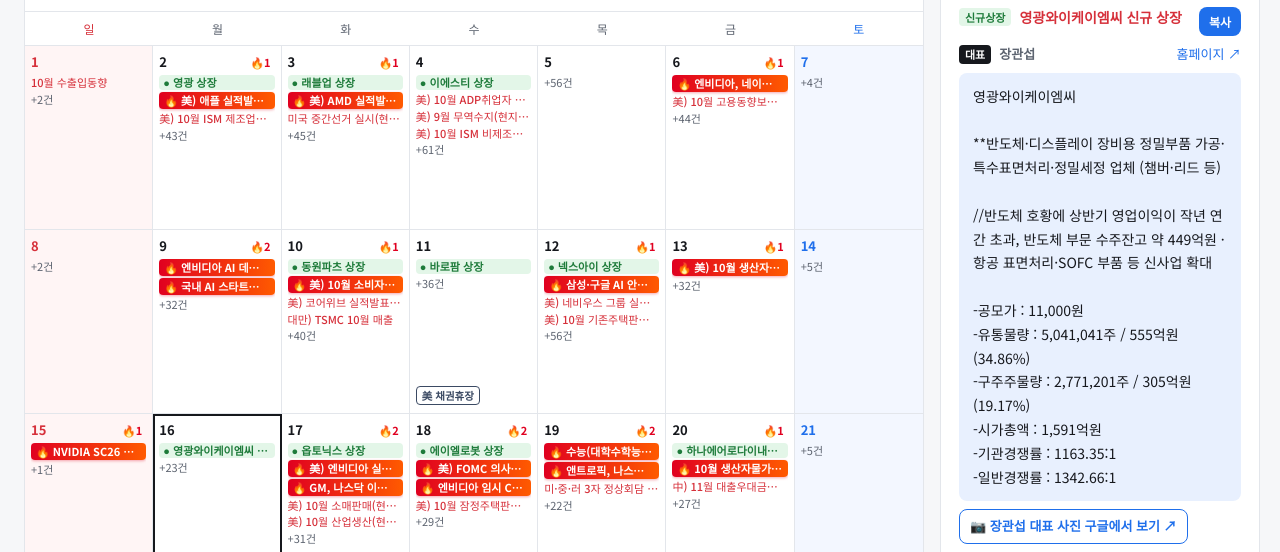
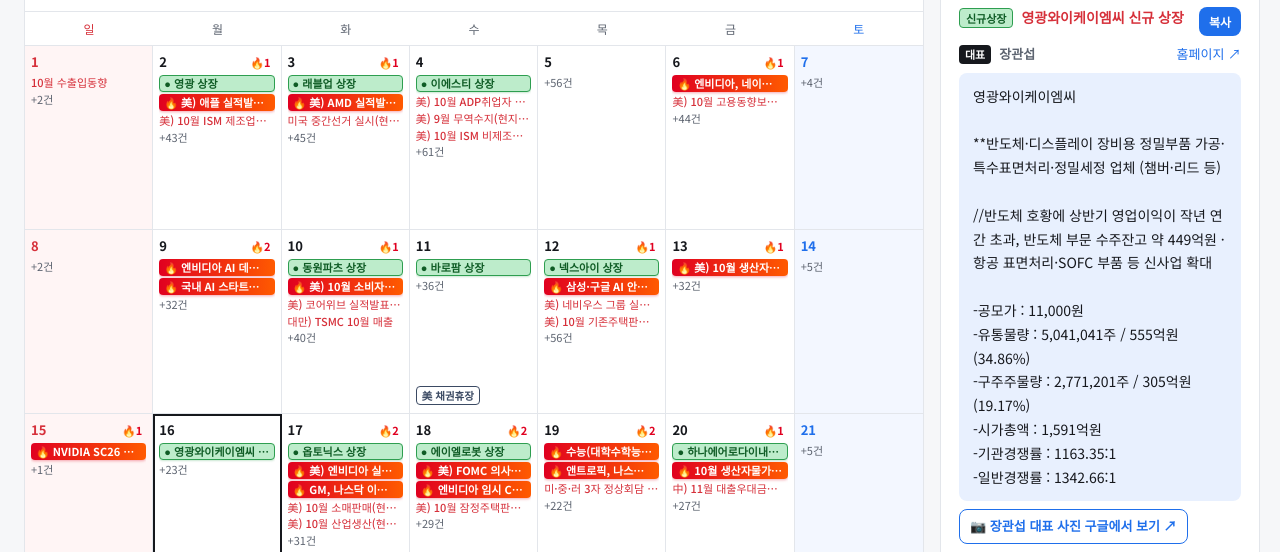
Before and after one commit to qwopw12-ui/stockcalaendar, a plain HTML site: page index.html in a window 1280 px wide. Shown: the part 227-779 px from the top of the page. Drawn offline with Linux system fonts and the light colour scheme.

Commit message:
신규상장 마크 강조 (진한 초록 테두리)
Co-Authored-By: Claude Opus 5.5 <noreply@anthropic.com>
Claude-Session: https://claude.ai/code/session_01HLTFUCJKYg752Sh7XgaDT1

```diff
--- a/index.html
+++ b/index.html
@@ -59,7 +59,7 @@ main{display:grid;grid-template-columns:900px minmax(320px,1fr);gap:16px;padding
 .legend .li{color:var(--ipo);font-weight:700;background:var(--ipo-bg);border-radius:4px;padding:0 5px;white-space:nowrap}
 .legend .lh{color:var(--hi);font-weight:500;white-space:nowrap}
 .num>span:last-child{display:flex;align-items:center}
-.mini .i{color:#1e7b3a;font-weight:700;background:#e3f6e8;border-radius:4px;padding:0 4px}
+.mini .i{color:#0f5c25;font-weight:800;background:#bdeccb;border:1px solid #2e9e50;border-radius:4px;padding:0 4px;box-shadow:0 1px 2px rgba(46,158,80,.25)}
 .side{background:var(--panel);border:1px solid var(--line);border-radius:12px;display:flex;flex-direction:column;max-height:calc(100vh - 110px);position:sticky;top:12px;align-self:start}
 .side h2{margin:0;padding:16px 18px 10px;font-size:18px;border-bottom:1px solid var(--line)}
 .side h2 small{font-weight:400;color:var(--sub);font-size:13px;margin-left:6px}
@@ -69,7 +69,7 @@ main{display:grid;grid-template-columns:900px minmax(320px,1fr);gap:16px;padding
 .item .t b{font-weight:500;flex:1}
 .item.h .t b{color:var(--hi);font-weight:700}
 .tag{font-size:11px;border-radius:4px;padding:1px 6px;white-space:nowrap;margin-top:1px}
-.tag.ipo{background:#e3f6e8;color:#1e7b3a;font-weight:700}
+.tag.ipo{background:#bdeccb;color:#0f5c25;font-weight:800;border:1px solid #2e9e50}
 .tag.d{background:var(--bg);color:var(--sub)}
 .item .c{display:none;white-space:pre-wrap;color:var(--sub);font-size:13px;line-height:1.6;margin-top:8px;padding:10px 12px;background:var(--bg);border-radius:8px}
 .item.open .c{display:block}
```
